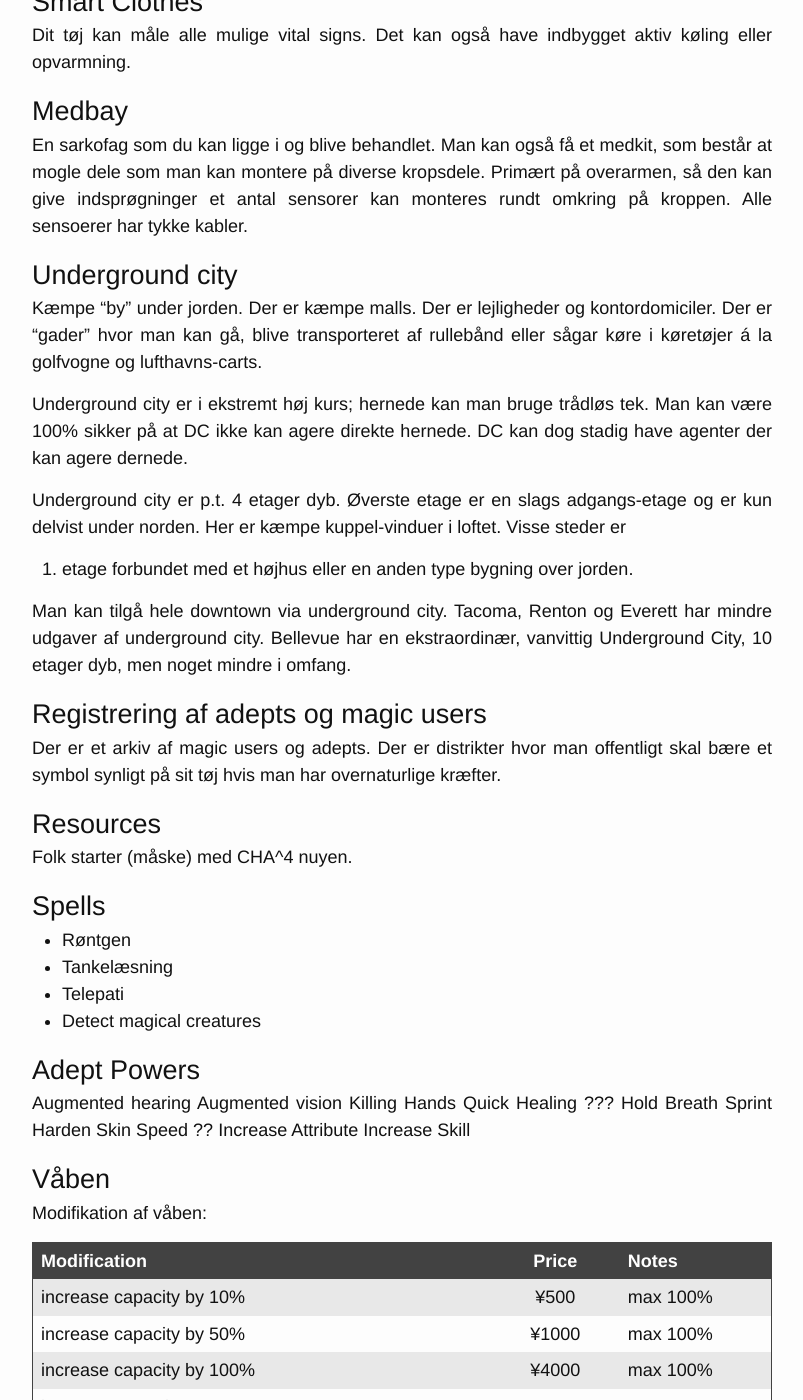
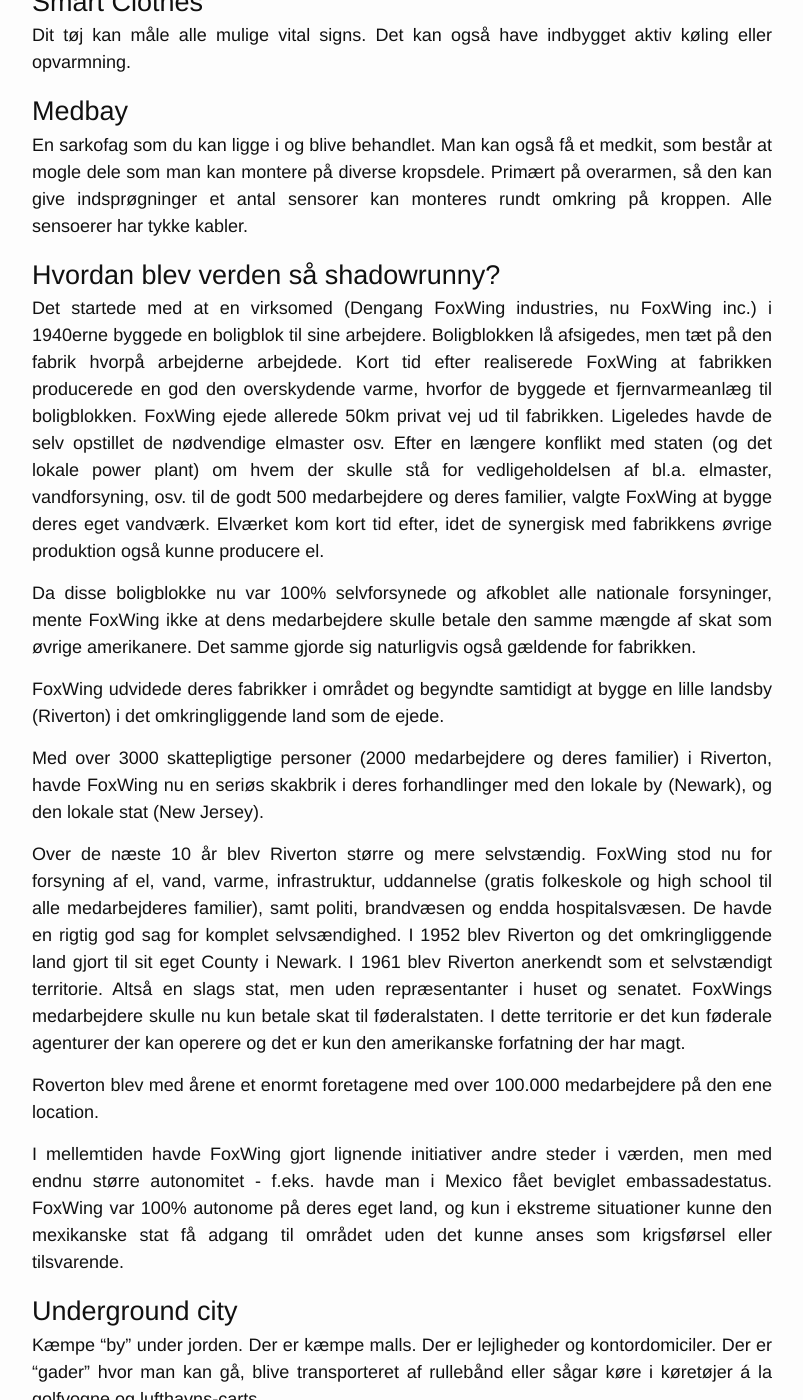
Before and after one commit to moccalotto/kaos, a Jekyll site: the page built from _brainstorms/sr.md, in a window 1280 px wide and 1400 px high, scrolled down 4511 px. Shown: the whole window, without its empty margins (238-1041 px from the left). Built offline with Jekyll 4.4.1, drawn with Linux system fonts in a browser that asks for light colours.

Commit message:
SR Prøgress

```diff
--- a/_brainstorms/sr.md
+++ b/_brainstorms/sr.md
@@ -212,6 +212,49 @@
 Alle sensoerer har tykke kabler.
 
 
+
+## Hvordan blev verden så shadowrunny?
+
+Det startede med at en virksomed (Dengang FoxWing industries, nu FoxWing inc.) i 1940erne
+byggede en boligblok til sine
+arbejdere. Boligblokken lå afsigedes, men tæt på den fabrik hvorpå arbejderne arbejdede.
+Kort tid efter realiserede FoxWing at fabrikken producerede en god den overskydende varme,
+hvorfor de byggede et fjernvarmeanlæg til boligblokken. FoxWing ejede allerede 50km privat
+vej ud til fabrikken. Ligeledes havde de selv opstillet de nødvendige elmaster osv.
+Efter en længere konflikt med staten (og det lokale power plant) om hvem der skulle stå for
+vedligeholdelsen af bl.a. elmaster, vandforsyning, osv. til de godt 500 medarbejdere og deres
+familier, valgte FoxWing at bygge deres eget vandværk. Elværket kom kort tid efter, idet
+de synergisk med fabrikkens øvrige produktion også kunne producere el.
+
+Da disse boligblokke nu var 100% selvforsynede og afkoblet alle nationale forsyninger,
+mente FoxWing ikke at dens medarbejdere skulle betale den samme mængde af skat som øvrige
+amerikanere. Det samme gjorde sig naturligvis også gældende for fabrikken.
+
+FoxWing udvidede deres fabrikker i området og begyndte samtidigt at bygge en lille
+landsby (Riverton) i det omkringliggende land som de ejede.
+
+Med over 3000 skattepligtige personer (2000 medarbejdere og deres familier) i Riverton,
+havde FoxWing nu en seriøs skakbrik i deres forhandlinger med den lokale by (Newark),
+og den lokale stat (New Jersey).
+
+Over de næste 10 år blev Riverton større og mere selvstændig. FoxWing stod nu for forsyning
+af el, vand, varme, infrastruktur, uddannelse (gratis folkeskole og high
+school til alle medarbejderes familier), samt politi, brandvæsen og endda hospitalsvæsen.
+De havde en rigtig god sag for komplet selvsændighed.
+I 1952 blev Riverton og det omkringliggende land gjort til sit eget County i Newark.
+I 1961 blev Riverton anerkendt som et selvstændigt territorie. Altså en slags stat, men
+uden repræsentanter i huset og senatet. FoxWings medarbejdere skulle nu kun betale
+skat til føderalstaten. I dette territorie er det kun føderale agenturer der kan operere
+og det er kun den amerikanske forfatning der har magt.
+
+Roverton blev med årene et enormt foretagene med over 100.000 medarbejdere på den ene location.
+
+I mellemtiden havde FoxWing gjort lignende initiativer andre steder i værden, men med endnu større
+autonomitet - f.eks. havde man i Mexico fået beviglet embassadestatus. FoxWing var 100% autonome
+på deres eget land, og kun i ekstreme situationer kunne den mexikanske stat få adgang til området
+uden det kunne anses som krigsførsel eller tilsvarende.
+
+
 ## Underground city
 
 Kæmpe "by" under jorden. Der er kæmpe malls. Der er lejligheder og kontordomiciler.
```
